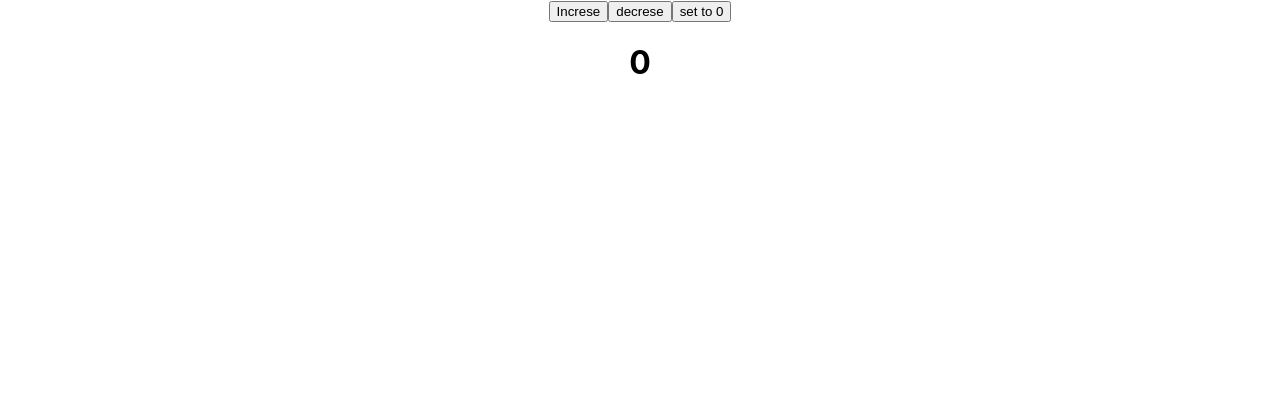
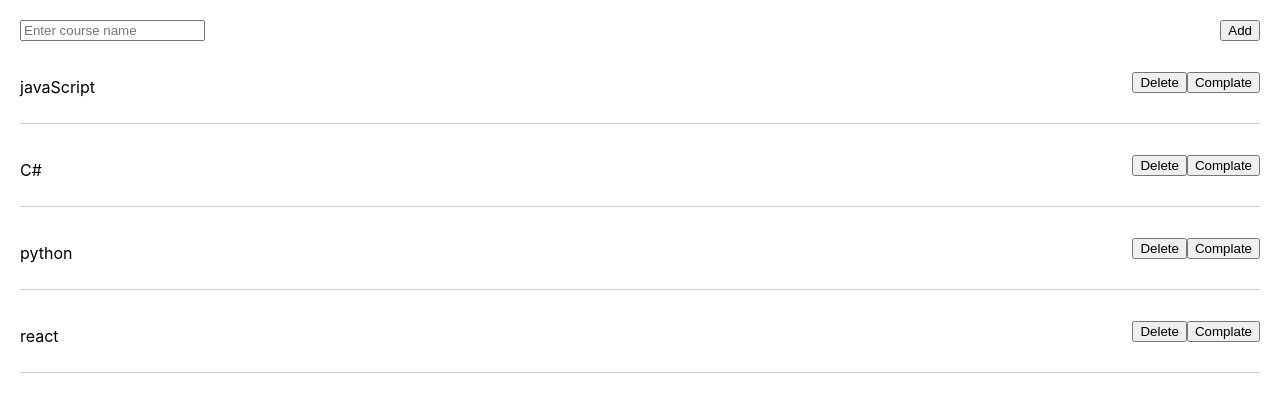
Before and after one commit to sepidehvahedian/shoping, a React (Create React App) app: page / in a window 1280 px wide. Shown: the top 412 px of the page. Built offline with nearby package versions, Linux system fonts and the light colour scheme.

Commit message:
project 1

```diff
--- a/src/App.css
+++ b/src/App.css
@@ -1,5 +1,6 @@
 .App {
   text-align: center;
+
 }
 
 .App-logo {
--- a/src/App.js
+++ b/src/App.js
@@ -2,14 +2,94 @@ import { useState } from "react";
 import "./App.css";
 
 function App() {
-  const [count, setCount] = useState(0);
+  const [text, setText] = useState("");
+  const [courses, setCourses] = useState([
+    { id: 1, name: "javaScript", complate: false },
+    { id: 2, name: "C#", complate: false },
+    { id: 3, name: "python", complate: false },
+    { id: 4, name: "react", complate: false },
+  ]);
+
+  const deleteHandler = (id) => {
+    setCourses(courses.filter((course) => course.id !== id));
+  };
+
+  const addHandler = () => {
+    setCourses((prevState) => [
+      ...prevState,
+      { id: prevState.length + 1, name: text, complate: false },
+    ]);
+    setText(""); // پاک کردن ورودی بعد از اضافه کردن
+  };
+
+  const inputHandler = (e) => {
+    setText(e.target.value);
+  };
+
+  const complateHandler = (id) => {
+    const selectedCourse = courses.find((course) => course.id == id);
+    if (selectedCourse) {
+      const updateCources = courses.map((course) =>
+        course.id == id ? { ...course, complate: !course.complate } : course
+      );
+      setCourses(updateCources);
+    }
+  };
 
   return (
     <div className="App">
-      <button onClick={() => setCount(count + 1)}>Increse </button>
-      <button onClick={() => setCount(count - 1)}>decrese </button>
-      <button onClick={() => setCount(count - count)}>set to 0</button>
-      <h1>{count}</h1>
+      {/* بخش دکمه "add" و input */}
+      <div
+        style={{
+          display: "flex",
+          flexDirection: "row",
+          justifyContent: "space-between",
+          alignItems: "center",
+          margin: "20px 20px",
+        }}
+      >
+        <input
+          type="text"
+          value={text}
+          onChange={inputHandler}
+          placeholder="Enter course name"
+        />
+        <button onClick={addHandler}>Add</button>
+      </div>
+
+      {/* نمایش دوره‌ها */}
+      {courses.map((course) => (
+        <div key={course.id} style={{ marginBottom: "10px" }}>
+          <div
+            style={{
+              display: "flex",
+              flexDirection: "row",
+              justifyContent: "space-between",
+              alignItems: "center",
+              borderBottom: "1px solid #ccc", // اضافه کردن خط جدا کننده
+              paddingBottom: "10px",
+              margin: "20px 20px",
+              backgroundColor: course.complate && "green",
+            }}
+          >
+            <p>{course.name}</p>
+            <div
+              style={{
+                display: "flex",
+                flexDirection: "row",
+                justifyContent: "space-between",
+                alignItems: "center",
+                paddingBottom: "10px",
+              }}
+            >
+              <button onClick={() => deleteHandler(course.id)}>Delete</button>
+              <button onClick={() => complateHandler(course.id)}>
+                Complate
+              </button>
+            </div>
+          </div>
+        </div>
+      ))}
     </div>
   );
 }
```
Also changed, not shown: src/Course.js (added, +12 -0 lines).
